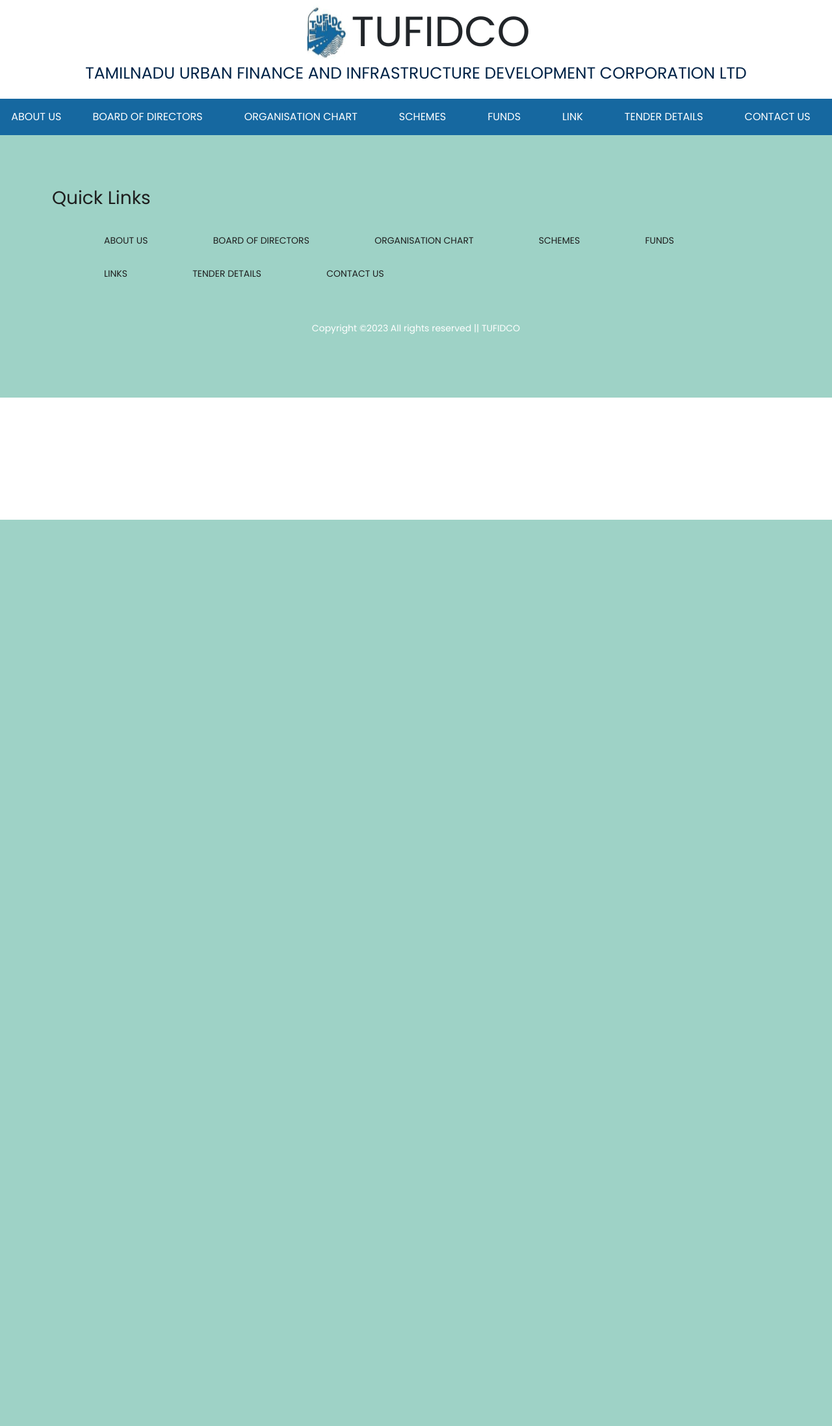
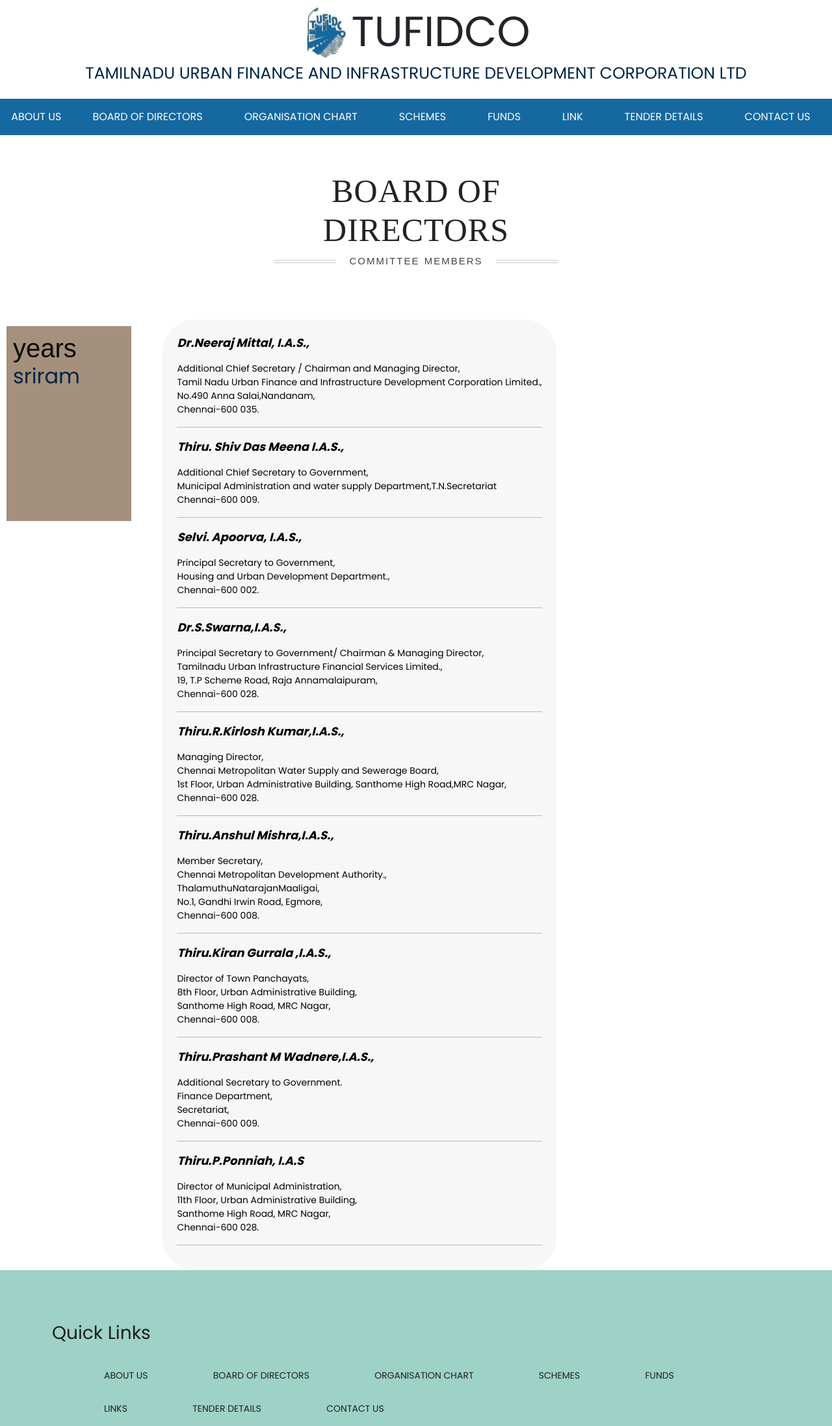
Before and after one commit to sukesh02/Tufidco, a Flask app: page /about in a window 1280 px wide. Shown: the top 2195 px of the page at 65% size. Before the commit the page ends 800 px from the top, so only its background shows below. Run offline with Flask 2, Linux system fonts and the light colour scheme.

Commit message:
feat-boardofdirectors

```diff
--- a/static/css/style(bod).css
+++ b/static/css/style(bod).css
@@ -76,19 +76,28 @@
   }
   /*----------accordian alignment--------------*/
 .bodrep{
-  background-color: #F5FDB0;
+  background-color: #f7f7f8;
   min-height: 55vh;
-  max-height: 95vh;
-  margin: 0 5%;
-  border: 2px solid #F5FDB0;
+  max-height: 200vh;
+  margin: 0 3%;
+  border: 2px solid #f7f7f8;
   border-radius: 50px;
   padding: 20px;
   color: black;
-  background:linear-gradient (to bottom, rgba(245, 246, 252, 0.52), rgba(117, 19, 93, 0.73));
 }
 
 .sidebox{
-  background-color: grey;
-  height: 30%;
+  padding: 10px;
+  margin: 10px;
+  background-color: #A4907C;
+  min-height: 70px;
+  max-height: 300px;
   width: 15%;
 }
+.bod_names{
+  font-size:large;
+  font-style:serif;
+  text-underline-position: below;
+  font-style: oblique;
+  font-weight: bold;
+}
--- a/templates/bod.html
+++ b/templates/bod.html
@@ -8,19 +8,136 @@
 {% block nav %}
 
 {% endblock %}
-{% block body %}
+{% block content %}
 
       <div class="nine">
         <h1>Board of directors<span>Committee Members</span></h1>
       </div>
 <div class="d-flex">
   <section class="sidebox">
-    <h1>Sriram</h1>
+    <h1>years</h1>
+    <div class="dropdown">
+
+    </div>
+    <div class="dropdown-content">
+      <h2>sriram</h2>
+    </div>
 
   </section>
     <section class="bodrep">
 
-      <Header>My first attemptsdheieckenefkdncdlfesdklcnefnwensdklncelkfeiohhdfjefjeojsdofjeofjoejdlceofjoejf</Header>
+        <!-- <Header>My first attemptsdheieckenefkdncdlfesdklcnefnwensdklncelkfeiohhdfjefjeojsdofjeofjoejdlceofjoejf</Header> -->
+      <div>
+        <p class="bod_names">Dr.Neeraj Mittal, I.A.S.,</p>
+      </div>
+      <div>
+        <p class="bod_details">
+          Additional Chief Secretary / Chairman and Managing Director,<br>
+          Tamil Nadu Urban Finance and Infrastructure Development Corporation Limited.,<br>
+          No.490 Anna Salai,Nandanam,<br>
+          Chennai-600 035.
+        </p>
+        <hr>
+      </div>
+      <div>
+        <p class="bod_names">Thiru. Shiv Das Meena I.A.S.,</p>
+      </div>
+      <div>
+        <p class="bod_details">
+          Additional Chief Secretary to Government,<br>
+          Municipal Administration and water supply Department,T.N.Secretariat<br>
+          Chennai-600 009.
+        </p>
+        <hr>
+      </div>
+      <div>
+        <p class="bod_names">Selvi. Apoorva, I.A.S.,</p>
+      </div>
+      <div>
+        <p class="bod_details">
+          Principal Secretary to Government,<br>
+          Housing and Urban Development Department.,<br>
+          Chennai-600 002.
+        </p>
+        <hr>
+      </div>
+      <div>
+        <p class="bod_names">Dr.S.Swarna,I.A.S.,</p>
+      </div>
+      <div>
+        <p class="bod_details">
+          Principal Secretary to Government/ Chairman & Managing Director,<br>
+          Tamilnadu Urban Infrastructure Financial Services Limited.,<br>
+          19, T.P Scheme Road, Raja Annamalaipuram,<br>
+          Chennai-600 028.
+        </p>
+        <hr>
+      </div>
+      <div>
+        <p class="bod_names">Thiru.R.Kirlosh Kumar,I.A.S.,</p>
+      </div>
+      <div>
+        <p class="bod_details">
+          Managing Director,<br>
+          Chennai Metropolitan Water Supply and Sewerage Board,<br>
+          1st Floor, Urban Administrative Building, Santhome High Road,MRC Nagar,<br>
+          Chennai-600 028.
+        </p>
+        <hr>
+      </div>
+      <div>
+        <p class="bod_names">Thiru.Anshul Mishra,I.A.S.,</p>
+      </div>
+      <div>
+        <p class="bod_details">
+          Member Secretary,<br>
+          Chennai Metropolitan Development Authority.,<br>
+          ThalamuthuNatarajanMaaligai,<br>
+          No.1, Gandhi Irwin Road, Egmore,<br>
+          Chennai-600 008.
+        </p>
+        <hr>
+      </div>
+      <div>
+        <p class="bod_names">Thiru.Kiran Gurrala ,I.A.S.,</p>
+      </div>
+      <div>
+        <p class="bod_details">
+          Director of Town Panchayats,<br>
+          8th Floor, Urban Administrative Building,<br>
+          Santhome High Road, MRC Nagar,<br>
+          Chennai-600 008.
+        </p>
+        <hr>
+      </div>
+      <div>
+        <p class="bod_names">Thiru.Prashant M Wadnere,I.A.S.,</p>
+      </div>
+      <div>
+        <p class="bod_details">
+          Additional Secretary to Government.<br>
+          Finance Department,<br>
+          Secretariat,<br>
+          Chennai-600 009.
+        </p>
+        <hr>
+      </div>
+      <div>
+        <p class="bod_names">Thiru.P.Ponniah, I.A.S</p>
+      </div>
+      <div>
+        <p class="bod_details">
+          Director of Municipal Administration,<br>
+          11th Floor, Urban Administrative Building,<br>
+          Santhome High Road, MRC Nagar,<br>
+          Chennai-600 028.
+        </p>
+        <hr>
+      </div>
+      <div>
+        <p class=""
+      </div>
+
 
     </section>
 </div>
```
